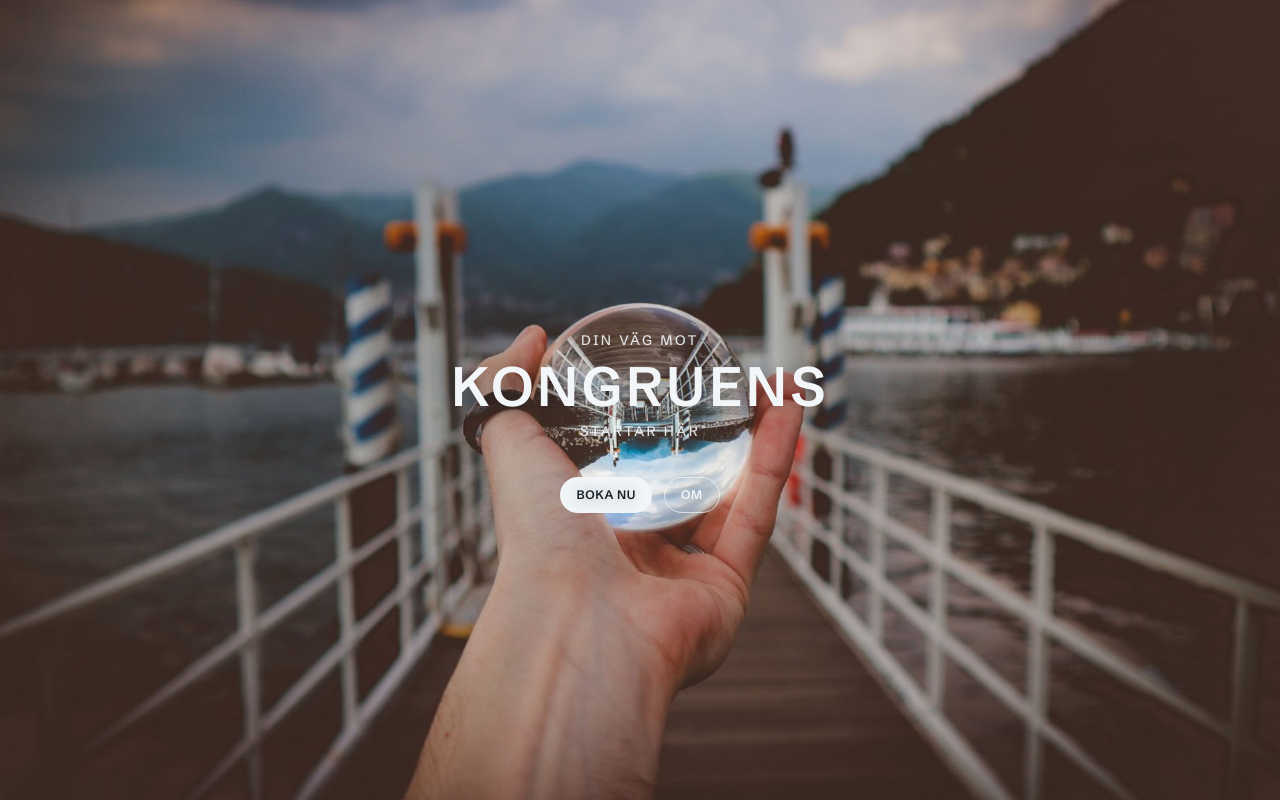
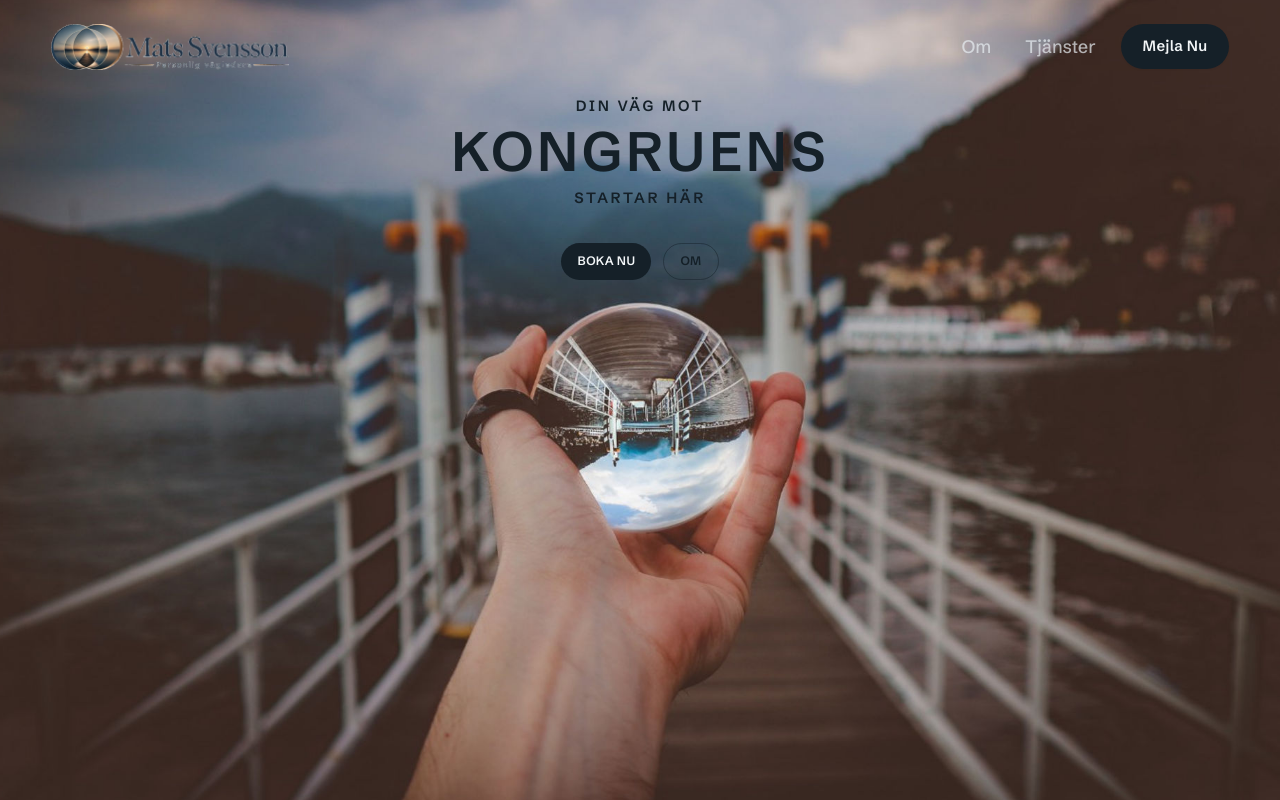
Before and after one commit to isakf999-bot/Kongruens-hemsida, a Next.js app: page / in a window 1280 px wide. Shown: the top 800 px of the page. Built offline with nearby package versions, Linux system fonts and the light colour scheme.

Commit message:
Rensa heron fran vit fade och textglod.
Co-authored-by: Cursor <cursoragent@cursor.com>

```diff
--- a/app/globals.css
+++ b/app/globals.css
@@ -47,34 +47,36 @@
   --radius-lg: 20px;
   --radius-xl: 28px;
   --radius-pill: 999px;
-  --header-h: 6.5rem;
-  --header-h-scrolled: 4.15rem;
+  --header-h: 5.5rem;
+  --header-h-scrolled: 4.25rem;
   --gutter: clamp(1.25rem, 4vw, 4.5rem);
   --container: 72.5rem;
+
+  --z-base: 0;
+  --z-raise: 1;
+  --z-nav: 40;
+  --z-overlay: 45;
+  --z-skip: 50;
 
   --ease: cubic-bezier(0.22, 0.61, 0.36, 1);
   --t-fast: 220ms;
   --t-med: 420ms;
   --t-slow: 850ms;
 
+  --shadow-xs:
+    0 1px 2px color-mix(in srgb, var(--water-deep) 6%, transparent);
   --shadow-sm:
     0 1px 1px color-mix(in srgb, var(--water-deep) 6%, transparent),
-    0 2px 6px color-mix(in srgb, var(--water-deep) 5%, transparent);
+    0 4px 12px -6px color-mix(in srgb, var(--water-deep) 18%, transparent);
   --shadow-card:
-    0 1px 1px color-mix(in srgb, var(--water-deep) 8%, transparent),
-    0 2px 4px color-mix(in srgb, var(--water-deep) 6%, transparent),
-    0 8px 18px -4px color-mix(in srgb, var(--water-deep) 12%, transparent),
-    0 22px 48px -10px color-mix(in srgb, var(--water-deep) 22%, transparent),
-    inset 0 1px 0 color-mix(in srgb, #fff 38%, transparent);
+    0 2px 5px color-mix(in srgb, var(--water-deep) 6%, transparent),
+    0 16px 38px -14px color-mix(in srgb, var(--water-deep) 22%, transparent);
   --shadow-card-hover:
-    0 2px 4px color-mix(in srgb, var(--water-deep) 8%, transparent),
-    0 8px 16px -2px color-mix(in srgb, var(--water-deep) 10%, transparent),
-    0 28px 58px -12px color-mix(in srgb, var(--water-deep) 26%, transparent),
-    inset 0 1px 0 color-mix(in srgb, #fff 46%, transparent);
+    0 3px 8px color-mix(in srgb, var(--water-deep) 7%, transparent),
+    0 24px 48px -16px color-mix(in srgb, var(--water-deep) 26%, transparent);
   --shadow-lg:
-    0 4px 10px color-mix(in srgb, var(--water-deep) 7%, transparent),
-    0 26px 56px -12px color-mix(in srgb, var(--water-deep) 22%, transparent),
-    inset 0 1px 0 color-mix(in srgb, #fff 32%, transparent);
+    0 6px 16px color-mix(in srgb, var(--water-deep) 7%, transparent),
+    0 34px 72px -24px color-mix(in srgb, var(--water-deep) 28%, transparent);
   --shadow: var(--shadow-card);
 }
 
@@ -148,7 +150,7 @@ h3 {
   line-height: var(--lh-tight);
   letter-spacing: -0.03em;
   text-wrap: balance;
-  font-variation-settings: "SOFT" 50, "WONK" 0.55, "opsz" 72;
+  font-variation-settings: "SOFT" 48, "WONK" 0.18, "opsz" 72;
 }
 
 button,
@@ -171,10 +173,10 @@ textarea {
   color: var(--white);
   font-size: var(--text-sm);
   font-weight: 600;
-  letter-spacing: 0.04em;
+  letter-spacing: 0.02em;
   text-decoration: none;
   cursor: pointer;
-  box-shadow: var(--shadow-card);
+  box-shadow: var(--shadow-sm);
   transition:
     transform var(--t-fast) var(--ease),
     box-shadow var(--t-fast) var(--ease),
@@ -185,7 +187,7 @@ textarea {
 .btn:hover {
   color: var(--white);
   transform: translateY(-2px);
-  box-shadow: var(--shadow-card-hover);
+  box-shadow: 0 10px 24px -12px color-mix(in srgb, var(--water-deep) 48%, transparent);
   background: var(--water);
 }
 
@@ -257,7 +259,7 @@ textarea {
   position: absolute;
   left: var(--gutter);
   top: 0.6rem;
-  z-index: 60;
+  z-index: var(--z-skip);
   transform: translateY(-140%);
   background: var(--paper);
   color: var(--ink);
--- a/app/page.module.css
+++ b/app/page.module.css
@@ -1,17 +1,23 @@
 .hero {
   position: relative;
+  isolation: isolate;
   min-height: 100svh;
   display: grid;
-  align-items: center;
+  align-items: start;
   justify-items: stretch;
-  color: var(--white);
+  color: var(--ink);
   overflow: hidden;
-  padding: var(--header-h) 0 8vh;
+  padding: calc(var(--header-h) + 0.2rem) 0 26vh;
+}
+
+.hero::before,
+.hero::after {
+  content: none;
 }
 
 .heroCopy {
   position: relative;
-  z-index: 1;
+  z-index: var(--z-raise);
   display: flex;
   flex-direction: column;
   align-items: center;
@@ -20,7 +26,8 @@
   margin: 0 auto;
   padding: 0 var(--gutter);
   text-align: center;
-  text-shadow: 0 1px 16px rgba(14, 24, 30, 0.4);
+  text-shadow: none;
+  filter: none;
 }
 
 .heroCopy h1 {
@@ -32,12 +39,11 @@
 
 .kicker {
   font-family: var(--font-sans);
-  font-size: 0.8125rem;
-  font-weight: 500;
+  font-size: 0.875rem;
+  font-weight: 600;
   letter-spacing: 0.18em;
   line-height: 1.2;
   white-space: nowrap;
-  opacity: 0.88;
   animation: rise 1.05s var(--ease) both;
 }
 
@@ -80,13 +86,13 @@
   justify-content: center;
   min-height: 2.15rem;
   padding: 0.4rem 0.95rem;
-  border: 1.5px solid color-mix(in srgb, var(--white) 72%, transparent);
+  border: 1.5px solid color-mix(in srgb, var(--ink) 46%, transparent);
   border-radius: var(--radius-pill);
   background: transparent;
-  color: var(--white);
+  color: var(--ink);
   font-size: 0.72rem;
   font-weight: 600;
-  letter-spacing: 0.04em;
+  letter-spacing: 0.02em;
   text-decoration: none;
   text-shadow: none;
   transition:
@@ -97,14 +103,14 @@
 }
 
 .ghost:hover {
-  color: var(--ink);
-  background: var(--white);
-  border-color: var(--white);
+  color: var(--white);
+  background: var(--ink);
+  border-color: var(--ink);
 }
 
 .intro {
   background: #fff;
-  padding: var(--space-8) 0;
+  padding: var(--space-9) 0;
 }
 
 .introInner {
@@ -200,6 +206,11 @@
   height: 100%;
   object-fit: cover;
   object-position: 50% 30%;
+  transition: transform 0.8s var(--ease);
+}
+
+.session:hover img {
+  transform: scale(1.03);
 }
 
 .close {
@@ -227,7 +238,7 @@
 .topics {
   background: var(--paper-2);
   color: var(--ink);
-  padding: var(--space-8) 0;
+  padding: var(--space-9) 0;
 }
 
 .topicsInner {
@@ -300,7 +311,7 @@
 
 .about {
   background: #fff;
-  padding: var(--space-8) 0;
+  padding: var(--space-9) 0;
 }
 
 .aboutInner {
@@ -352,8 +363,8 @@
 }
 
 .help {
-  background: var(--paper-4);
-  padding: var(--space-8) 0;
+  background: var(--paper-2);
+  padding: var(--space-9) 0;
 }
 
 .helpInner {
@@ -388,6 +399,18 @@
 }
 
 @media (max-width: 900px) {
+  .hero {
+    padding: calc(var(--header-h) + 0.15rem) 0 30vh;
+  }
+
+  .heroCopy {
+    padding-top: 0.15rem;
+  }
+
+  .title {
+    font-size: clamp(1.85rem, 8.2vw, 2.45rem);
+  }
+
   .intro,
   .topics,
   .about,
@@ -483,4 +506,10 @@
   .heroActions {
     animation: none;
   }
+
+  .session img,
+  .session:hover img {
+    transition: none;
+    transform: none;
+  }
 }
--- a/app/page.tsx
+++ b/app/page.tsx
@@ -17,7 +17,7 @@ export default function HomePage() {
             <span className={styles.kicker}>STARTAR HÄR</span>
           </h1>
           <div className={styles.heroActions}>
-            <Link href="/services" className="btn btn-on-dark">
+            <Link href="/services" className="btn">
               BOKA NU
             </Link>
             <Link href="/about-5" className={styles.ghost}>
--- a/components/HeroMedia.module.css
+++ b/components/HeroMedia.module.css
@@ -1,6 +1,7 @@
 .media {
   position: absolute;
   inset: 0;
+  z-index: var(--z-base);
   overflow: hidden;
   background: var(--water-deep);
 }
@@ -11,7 +12,7 @@
   width: 100%;
   height: 100%;
   object-fit: cover;
-  object-position: 50% 58%;
+  object-position: 50% 76%;
   animation: heroZoom 22s var(--ease) both;
 }
 
@@ -24,6 +25,12 @@
   }
 }
 
+@media (max-width: 800px) {
+  .plate {
+    object-position: 54% 84%;
+  }
+}
+
 @media (prefers-reduced-motion: reduce) {
   .plate {
     animation: none;
```
